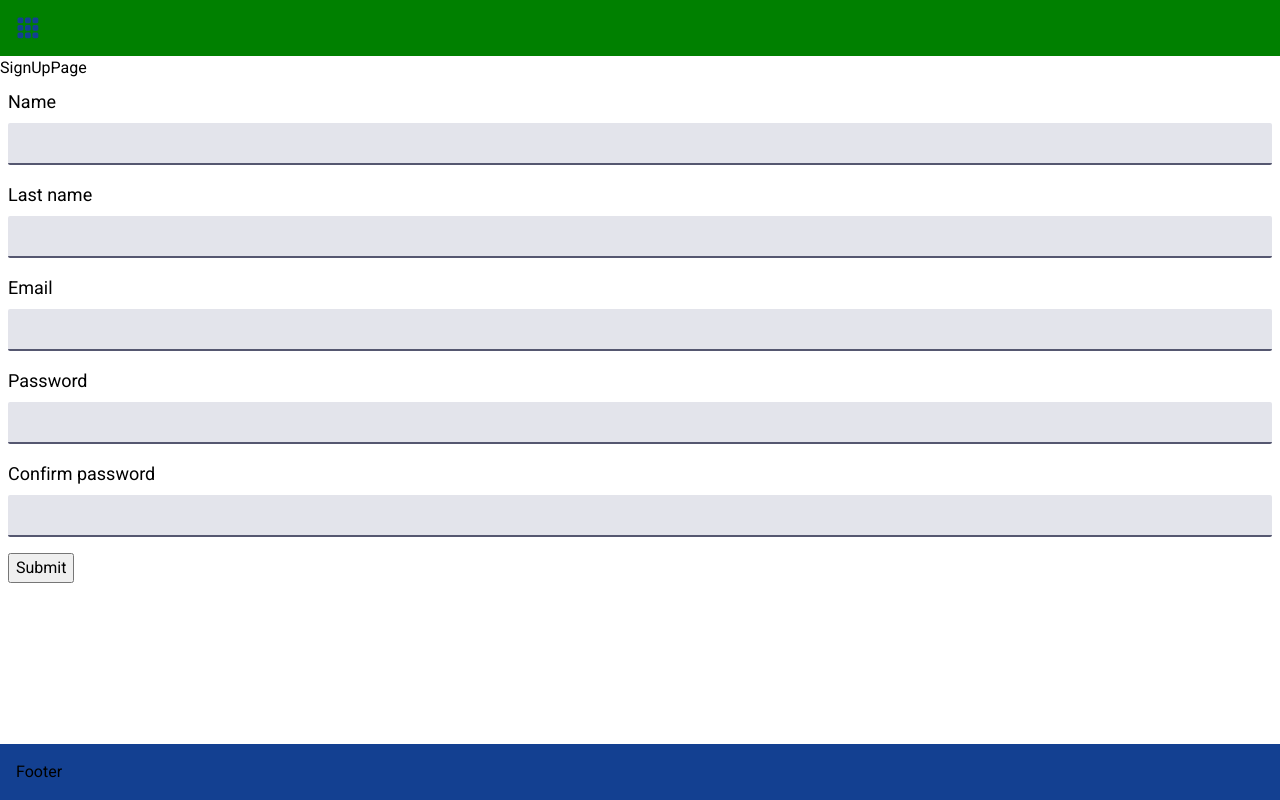
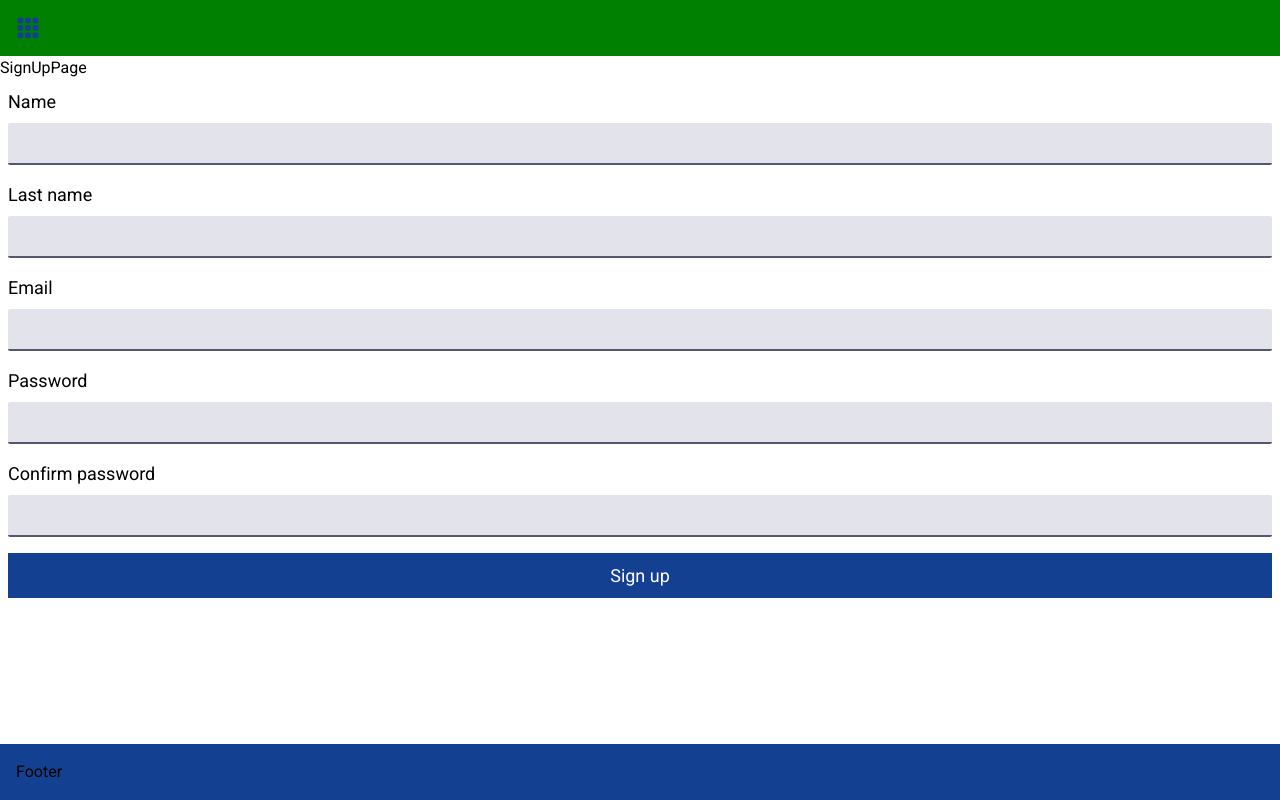
Before and after one commit to cyborgx99/platform-client, a React (Create React App) app: page /sign-up in a window 1280 px wide. Built offline with nearby package versions, Linux system fonts and the light colour scheme; no server answers.

Commit message:
Add FE validation to signup page

```diff
--- a/src/pages/signUp/signUpForm.tsx
+++ b/src/pages/signUp/signUpForm.tsx
@@ -1,12 +1,15 @@
 import { useMutation } from '@apollo/client';
+import ButtonComponent from 'components/button';
 import FormInput from 'components/input';
 import { Formik } from 'formik';
 import React from 'react';
+import * as yup from 'yup';
 
 import { SIGN_UP } from './mutation';
 import { StyledForm } from './styles';
+import { SignUpFormValues } from './types';
 
-const initialValues = {
+const initialValues: SignUpFormValues = {
   name: '',
   lastName: '',
   email: '',
@@ -14,31 +17,47 @@ const initialValues = {
   confirmPassword: '',
 };
 
-type values = {
-  name: string;
-  lastName: string;
-  email: string;
-  password: string;
-  confirmPassword: string;
-};
+const signUpValidationSchema = yup.object({
+  name: yup.string().required().min(2).max(32),
+  lastName: yup.string().required().min(2).max(32),
+  email: yup.string().required().email(),
+  password: yup
+    .string()
+    .required()
+    .max(32)
+    .matches(
+      /^(?=.*[A-Za-z])(?=.*\d)[A-Za-z\d]{6,}$/g,
+      'Password must have at least 6 characters, one letter, and one number.'
+    ),
+  confirmPassword: yup
+    .string()
+    .oneOf([yup.ref('password'), null], 'Passwords must match.'),
+});
 
 const SignUpForm = () => {
-  const [signUp] = useMutation(SIGN_UP, {
+  const [signUp, { loading, error }] = useMutation(SIGN_UP, {
     onCompleted: (d) => {
       console.log(d);
     },
   });
 
-  const handleSubmit = (values: values) => {
-    signUp({
-      variables: {
-        input: { ...values, confirmPassword: undefined },
-      },
-    });
+  const handleSubmit = async (values: SignUpFormValues) => {
+    try {
+      await signUp({
+        variables: {
+          input: { ...values, confirmPassword: undefined },
+        },
+      });
+    } catch (error) {
+      console.log(error);
+    }
   };
 
   return (
-    <Formik onSubmit={handleSubmit} initialValues={initialValues}>
+    <Formik<SignUpFormValues>
+      onSubmit={handleSubmit}
+      initialValues={initialValues}
+      validationSchema={signUpValidationSchema}>
       <StyledForm>
         <FormInput label='Name' name='name' type='text' />
         <FormInput label='Last name' name='lastName' type='text' />
@@ -49,7 +68,10 @@ const SignUpForm = () => {
           name='confirmPassword'
           type='password'
         />
-        <button type='submit'>Submit</button>
+        <ButtonComponent isLoading={loading} type='submit' variant='primary'>
+          Sign up
+        </ButtonComponent>
+        <div>{error?.message}</div>
       </StyledForm>
     </Formik>
   );
--- /dev/null
+++ b/src/pages/signUp/types.ts
@@ -0,0 +1,7 @@
+export interface SignUpFormValues {
+  name: string;
+  lastName: string;
+  email: string;
+  password: string;
+  confirmPassword: string;
+}
```
